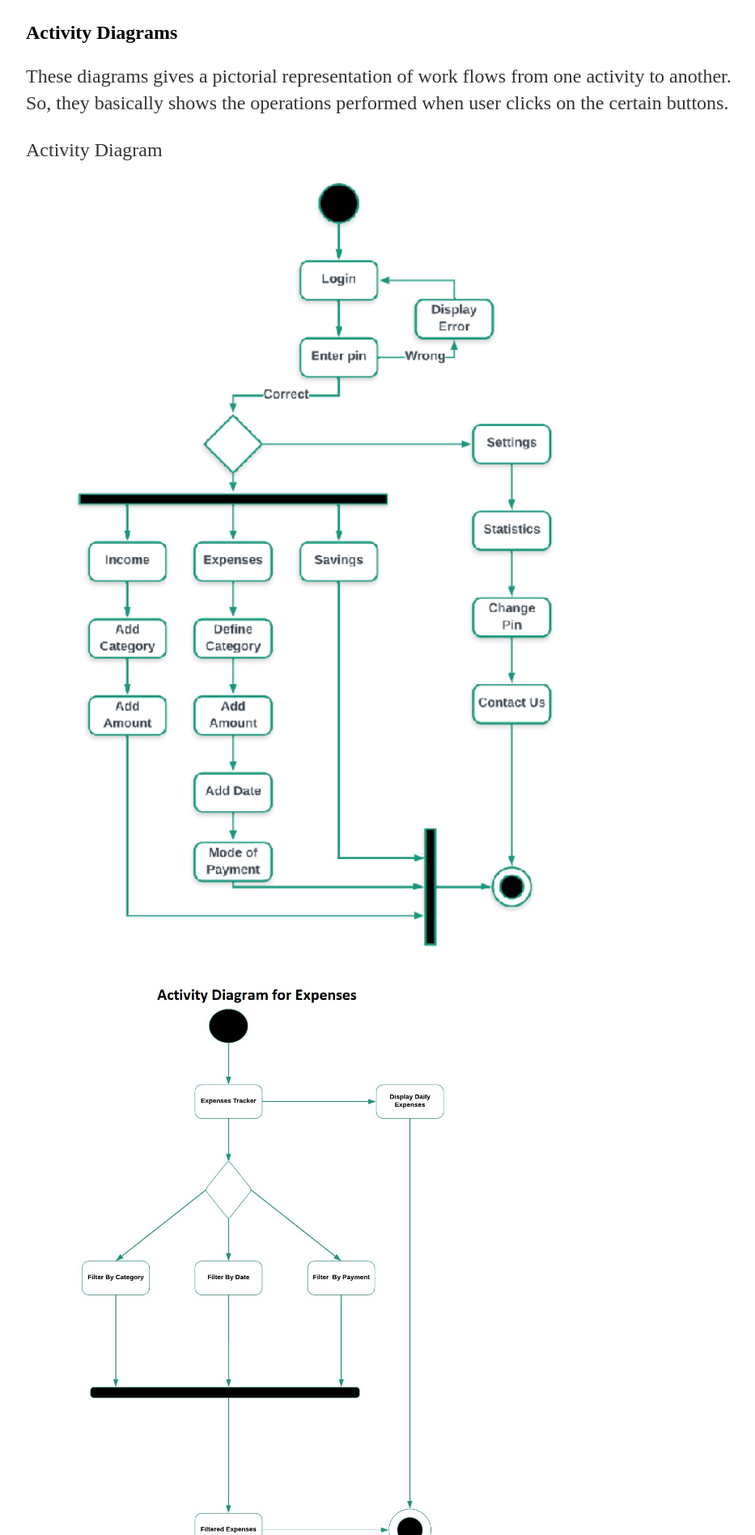
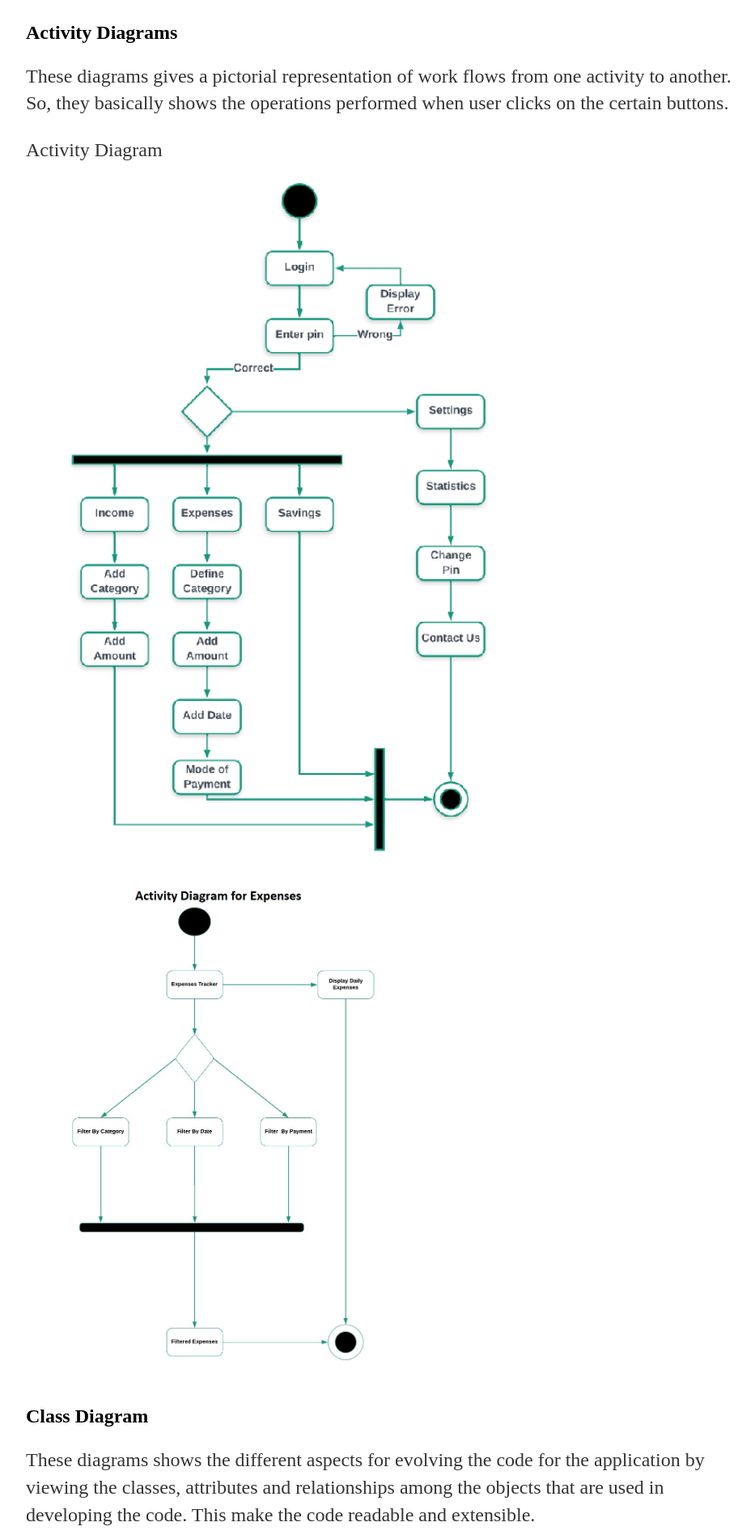
Before and after one commit to DBSE-teaching/isee2019-TeamMachine, a Jekyll site: the page built from docs/_posts/2019-05-13-System-Design.md, in a window 1280 px wide. Shown: the part 689-2585 px from the top of the page at 81% size, without its empty margins (160-1093 px from the left). Built offline with Jekyll 4.4.1, drawn with Linux system fonts in a browser that asks for light colours; a file with an impossible date is left out; grey boxes are pictures that could not be loaded.

Commit message:
Update 2019-05-13-System-Design.md

```diff
--- a/docs/_posts/2019-05-13-System-Design.md
+++ b/docs/_posts/2019-05-13-System-Design.md
@@ -16,9 +16,9 @@ These diagrams gives a pictorial representation of work flows from one activity
 
 Activity Diagram
 
-![Activity1]({{site.baseurl}}/images/Activity1.png "Activity1"){:height="60%" width="80%"}
+![Activity1]({{site.baseurl}}/images/Activity1.png "Activity1"){:height="50%" width="70%"}
 
-![Activity2]({{site.baseurl}}/images/Activity2.jpeg "Activity2"){:height="40%" width="60%"}
+![Activity2]({{site.baseurl}}/images/Activity2.jpeg "Activity2"){:height="30%" width="50%"}
 
 ## Class Diagram
 
```
